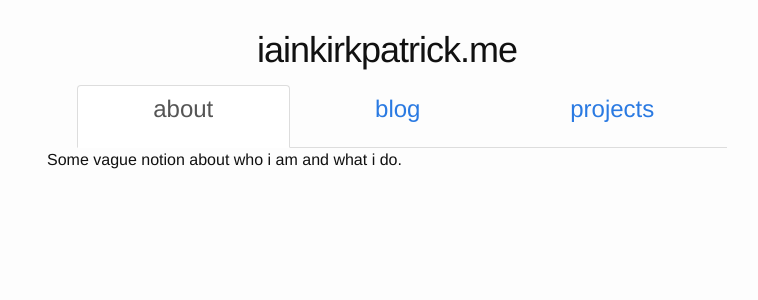
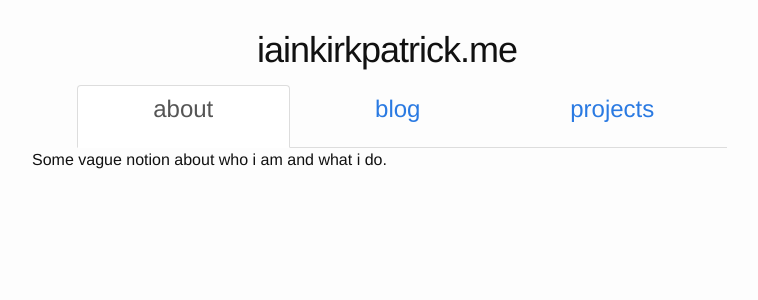
Before and after one commit to iainkirkpatrick/iainkirkpatrick.com, a Jekyll site: the page built from about.md, in a window 1280 px wide. Shown: the top 300 px of the page, without its empty margins (253-1011 px from the left). Built offline with Jekyll 4.4.1, drawn with Linux system fonts in a browser that asks for light colours; nearby versions of some CDN libraries; a script that is not in the unit is left out.

Commit message:
chchchanges

```diff
--- a/_includes/about.html
+++ b/_includes/about.html
@@ -1,3 +1,3 @@
-<div>
+<div class="row">
   <p>Some vague notion about who i am and what i do.</p>
 </div>
--- a/_layouts/default.html
+++ b/_layouts/default.html
@@ -13,14 +13,13 @@
           <h1>iainkirkpatrick.me</h1>
         </div>
         <div class="nav">
-
           <!-- Nav tabs -->
           <ul id="navTabs" class="nav nav-tabs" role="tablist">
             <li role="presentation" class="active"><a href="#about" aria-controls="about" role="tab" data-toggle="tab"><h3>about</h3></a></li>
             <li role="presentation"><a href="#blog" aria-controls="blog" role="tab" data-toggle="tab"><h3>blog</h3></a></li>
             <li role="presentation"><a href="#projects" aria-controls="projects" role="tab" data-toggle="tab"><h3>projects</h3></a></li>
           </ul>
-
+        </div>
         <!-- Tab panes -->
         <div class="tab-content">
           <div role="tabpanel" class="tab-pane fade in active" id="about">
@@ -35,7 +34,6 @@
         </div>
       </div>
     </div>
-    </div>
 
   </body>
 
--- a/_sass/_base.scss
+++ b/_sass/_base.scss
@@ -53,6 +53,7 @@
 #navTabs > li {
   width: 33%;
   text-align: center;
+  text-decoration: none;
 }
 
 /**
```
Lines whose indentation alone changed are shown as unchanged.
